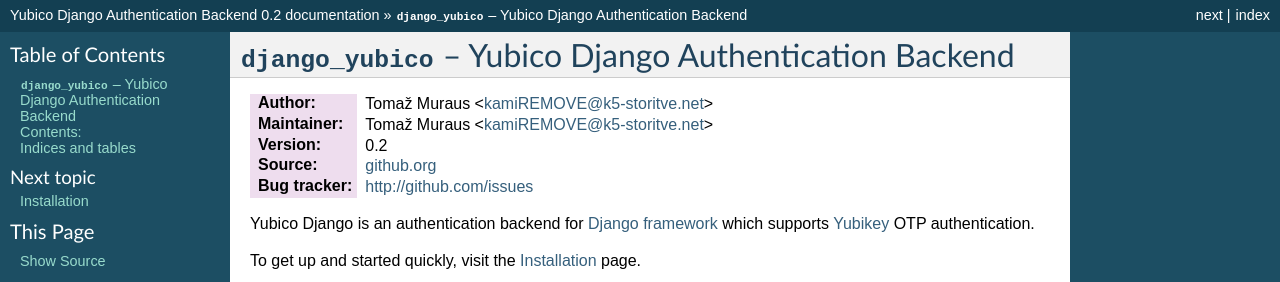
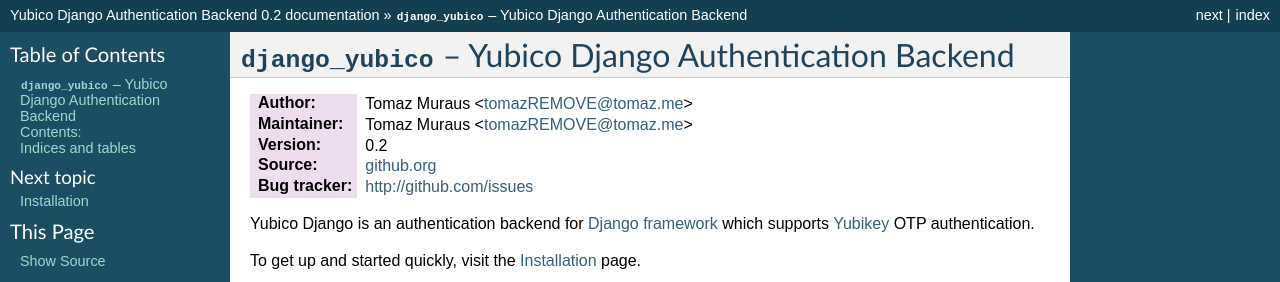
Before and after one commit to Kami/django-yubico-authentication-backend, a Sphinx documentation site: the page built from docs/source/index.rst, in a window 1280 px wide. Shown: the top 282 px of the page. Built offline with Sphinx 7.4.7, drawn with Linux system fonts in a browser that asks for light colours.

Commit message:
Update maintainer name and email address.

```diff
--- a/docs/source/conf.py
+++ b/docs/source/conf.py
@@ -174,7 +174,7 @@
 # (source start file, target name, title, author, documentclass [howto/manual]).
 latex_documents = [
   ('index', 'YubicoDjangoAuthenticationBackend.tex', u'Yubico Django Authentication Backend Documentation',
-   u'Tomaž Muraus', 'manual'),
+   u'Tomaz Muraus', 'manual'),
 ]
 
 # The name of an image file (relative to this directory) to place at the top of
--- a/docs/source/index.rst
+++ b/docs/source/index.rst
@@ -6,8 +6,8 @@
 :mod:`django_yubico` -- Yubico Django Authentication Backend
 ================================================================
 
-:Author: Tomaž Muraus <kamiREMOVE@k5-storitve.net>
-:Maintainer: Tomaž Muraus <kamiREMOVE@k5-storitve.net>
+:Author: Tomaz Muraus <tomazREMOVE@tomaz.me>
+:Maintainer: Tomaz Muraus <tomazREMOVE@tomaz.me>
 :Version: |release|
 :Source: github.org_
 :Bug tracker: `http://github.com/issues <http://github.com/Kami/django-yubico-authentication-backend/issues>`_
```
